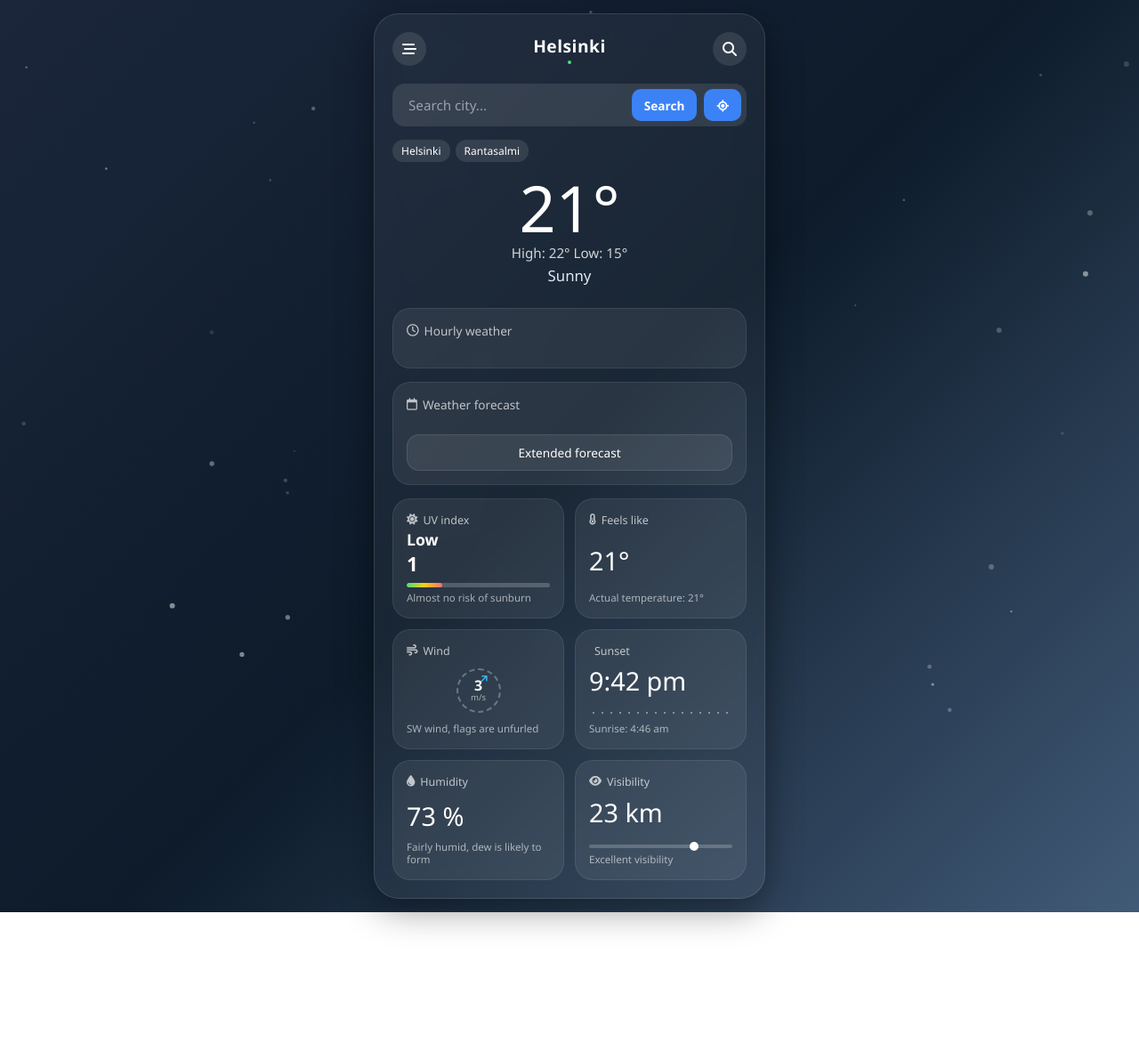
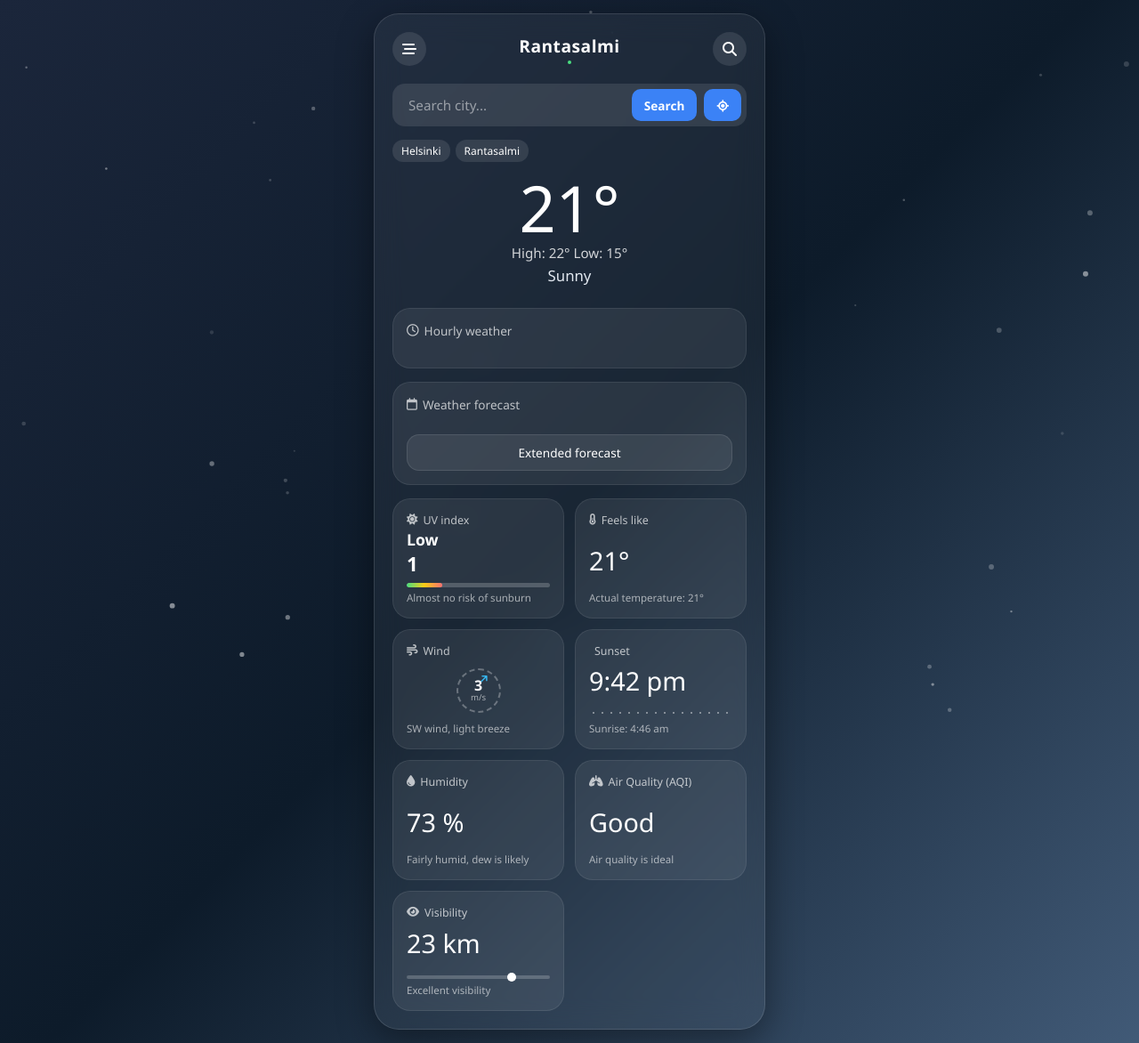
Before and after one commit to sumasingh263-cpu/sumas-weatherapp, a plain HTML site: page index.html in a window 1280 px wide. Shown: the whole page at 89% size. Before the commit the page ends 1025 px from the top, so only its background shows below. Drawn offline with Linux system fonts and the light colour scheme; no server answers; some icons are missing.

Commit message:
Update index.html

```diff
--- a/index.html
+++ b/index.html
@@ -14,19 +14,19 @@
         <div class="top-nav">
             <button id="menu-btn"><i class="fa-solid fa-bars-staggered"></i></button>
             <div class="location-title">
-                <span id="city-name">Helsinki</span>
+                <span id="city-name">Rantasalmi</span>
                 <div class="loc-dot"></div>
             </div>
             <button id="search-toggle"><i class="fa-solid fa-magnifying-glass"></i></button>
         </div>
 
-        <!-- Hidden Search Bar (Toggled or Always Accessible) -->
+        <!-- Search Bar -->
         <div class="search-box">
             <input type="text" id="city-input" placeholder="Search city...">
             <button id="search-btn">Search</button>
             <button id="geo-btn" title="Use current location"><i class="fa-solid fa-location-crosshairs"></i></button>
         </div>
-        <div class="recent-searches" id="recent-container">
+        <div class="recent-searches">
             <div id="recent-list"></div>
         </div>
 
@@ -44,7 +44,7 @@
                 <div id="hourly-container" class="hourly-container"></div>
             </div>
 
-            <!-- 5-Day Forecast -->
+            <!-- Weather Forecast -->
             <div class="card-box forecast-section">
                 <div class="section-title"><i class="fa-regular fa-calendar"></i> Weather forecast</div>
                 <div id="forecast-container" class="forecast-container"></div>
@@ -77,7 +77,7 @@
                         <span id="wind-speed">3</span>
                         <small>m/s</small>
                     </div>
-                    <small id="wind-desc">SW wind, flags are unfurled</small>
+                    <small id="wind-desc">SW wind, light breeze</small>
                 </div>
 
                 <!-- Sunset / Sunrise -->
@@ -92,7 +92,14 @@
                 <div class="metric-card">
                     <div class="metric-label"><i class="fa-solid fa-droplet"></i> Humidity</div>
                     <div class="metric-large" id="humidity-val">73 %</div>
-                    <small id="humidity-desc">Fairly humid, dew is likely to form</small>
+                    <small id="humidity-desc">Fairly humid, dew is likely</small>
+                </div>
+
+                <!-- Air Quality (AQI) -->
+                <div class="metric-card">
+                    <div class="metric-label"><i class="fa-solid fa-lungs"></i> Air Quality (AQI)</div>
+                    <div class="metric-large" id="aqi-val">Good</div>
+                    <small id="aqi-desc">Air quality is ideal</small>
                 </div>
 
                 <!-- Visibility -->
```
